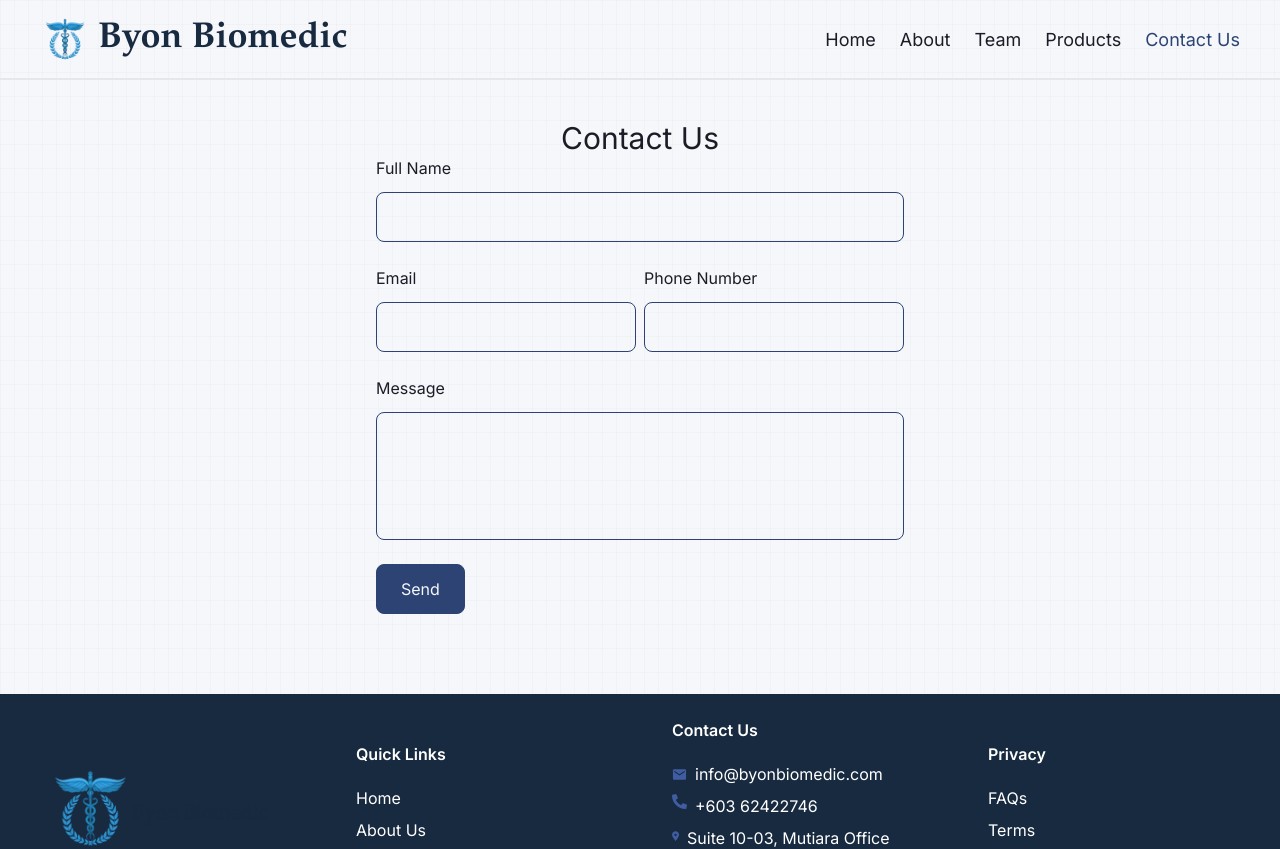
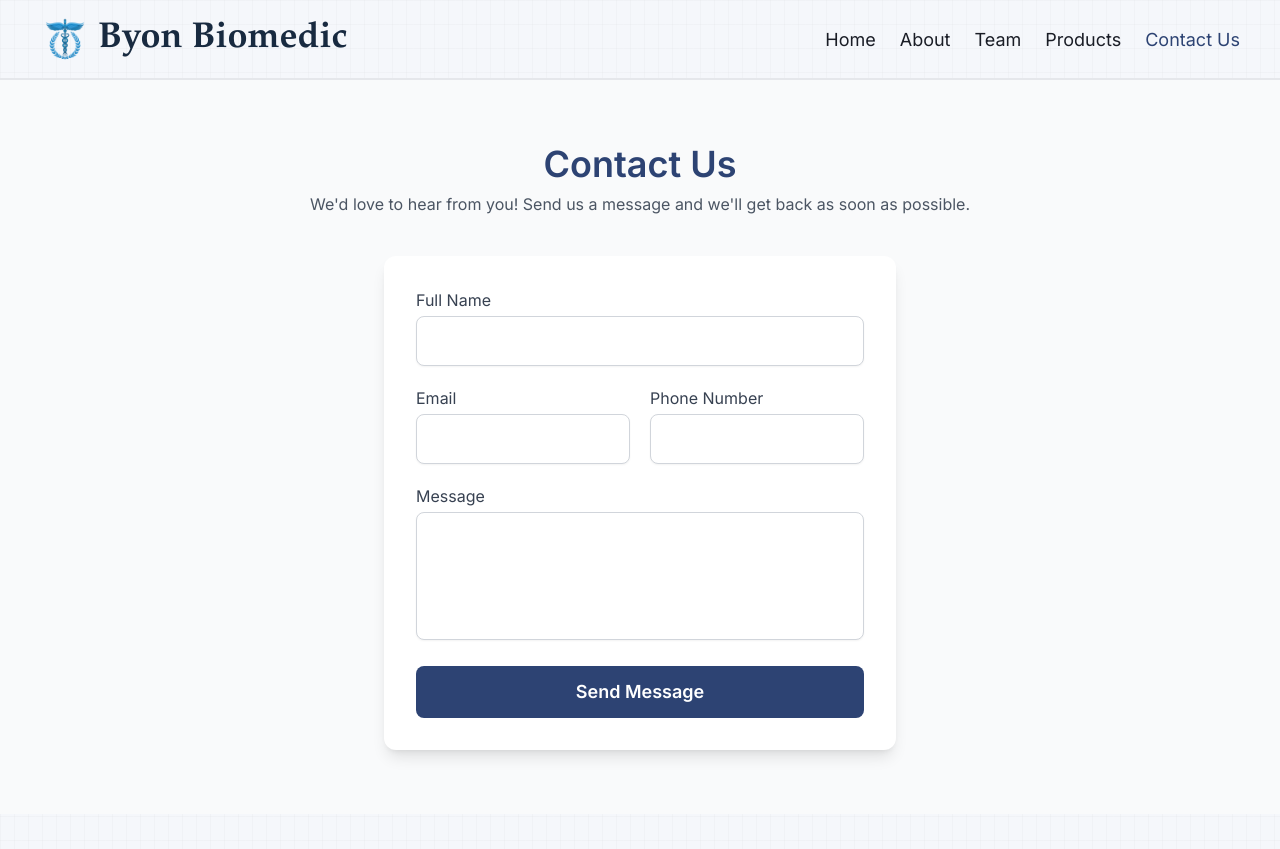
Before and after one commit to sai-ram-kaushik/byon-biomedic-website, a React (Vite) app: page /contact in a window 1280 px wide. Shown: the top 849 px of the page. Built offline with nearby package versions, Linux system fonts and the light colour scheme.

Commit message:
contact form

```diff
--- a/src/pages/Contact.jsx
+++ b/src/pages/Contact.jsx
@@ -1,74 +1,94 @@
 import React from "react";
-import { useForm, ValidationError } from "@formspree/react";
+import { useForm } from "@formspree/react";
 import TransitionEffect from "../utils/TransitionEffect";
 
 const Contact = () => {
    const [state, handleSubmit] = useForm("xeoqovok");
-   if (state.succeeded) {
-      return <p>Thanks for Submitting</p>;
-   }
+
    return (
-      <div className="w-full px-5 lg:px-10 py-10">
+      <div className="w-full px-5 lg:px-10 py-16 bg-gray-50">
          <TransitionEffect />
-         <div className="flex justify-center ">
-            <h2 className="text-3xl font-heading">Contact Us</h2>
+         <div className="text-center mb-10">
+            <h2 className="text-4xl font-bold text-secondary">Contact Us</h2>
+            <p className="text-gray-600 mt-2">
+               We'd love to hear from you! Send us a message and we'll get back as soon as possible.
+            </p>
          </div>
 
+         {state.succeeded ? (
+            <div className="text-center text-lg text-green-600 font-semibold">
+               Thanks for submitting your message!
+            </div>
+         ) : (
             <div className="flex justify-center">
                <form
-               className="flex flex-col gap-6 max-w-[900px]"
+                  className="bg-white shadow-lg rounded-xl p-8 w-full max-w-lg"
                   onSubmit={handleSubmit}
                >
-               <div className="flex flex-col gap-3">
-                  <label htmlFor="name">Full Name</label>
+                  <div className="flex flex-col gap-5">
+                     <div>
+                        <label htmlFor="name" className="text-gray-700 font-medium">
+                           Full Name
+                        </label>
                         <input
                            type="text"
                            id="name"
                            name="name"
-                     className="border border-secondary ring-current bg-transparent rounded-lg p-3"
+                           className="w-full mt-1 p-3 border border-gray-300 rounded-lg shadow-sm focus:ring-2 focus:ring-secondary focus:outline-none"
+                           required
                         />
                      </div>
-               <div className="grid grid-cols-2 gap-2">
-                  <div className="flex flex-col gap-3">
-                     <label htmlFor="email">Email</label>
+
+                     <div className="grid grid-cols-1 md:grid-cols-2 gap-5">
+                        <div>
+                           <label htmlFor="email" className="text-gray-700 font-medium">
+                              Email
+                           </label>
                            <input
                               type="email"
                               id="email"
                               name="email"
-                        className="border border-secondary bg-transparent rounded-lg p-3"
+                              className="w-full mt-1 p-3 border border-gray-300 rounded-lg shadow-sm focus:ring-2 focus:ring-secondary focus:outline-none"
+                              required
                            />
                         </div>
-                  <div className="flex flex-col gap-3">
-                     <label htmlFor="tel">Phone Number</label>
+
+                        <div>
+                           <label htmlFor="tel" className="text-gray-700 font-medium">
+                              Phone Number
+                           </label>
                            <input
                               type="tel"
                               id="tel"
                               name="tel"
-                        className="border border-secondary bg-transparent rounded-lg p-3"
+                              className="w-full mt-1 p-3 border border-gray-300 rounded-lg shadow-sm focus:ring-2 focus:ring-secondary focus:outline-none"
                            />
                         </div>
                      </div>
 
-               <div className="flex flex-col gap-3">
-                  <label htmlFor="message">Message</label>
+                     <div>
+                        <label htmlFor="message" className="text-gray-700 font-medium">
+                           Message
+                        </label>
                         <textarea
                            id="message"
                            name="message"
-                     typeof="text"
-                     className="border border-secondary  bg-transparent rounded-lg p-3 h-32  resize-none "
+                           className="w-full mt-1 p-3 border border-gray-300 rounded-lg shadow-sm h-32 resize-none focus:ring-2 focus:ring-secondary focus:outline-none"
+                           required
                         />
                      </div>
-               <div>
+
                      <button
-                     className="bg-secondary py-3 px-6 text-background rounded-lg border border-secondary hover:text-heading duration-300 ease-out hover:bg-background"
+                        className="w-full bg-secondary text-white py-3 px-6 rounded-lg font-semibold text-lg transition-all duration-300 ease-out hover:bg-primary hover:shadow-md"
                         type="submit"
                         disabled={state.submitting}
                      >
-                     Send
+                        Send Message
                      </button>
                   </div>
                </form>
             </div>
+         )}
       </div>
    );
 };
```
Lines whose indentation alone changed are shown as unchanged.
